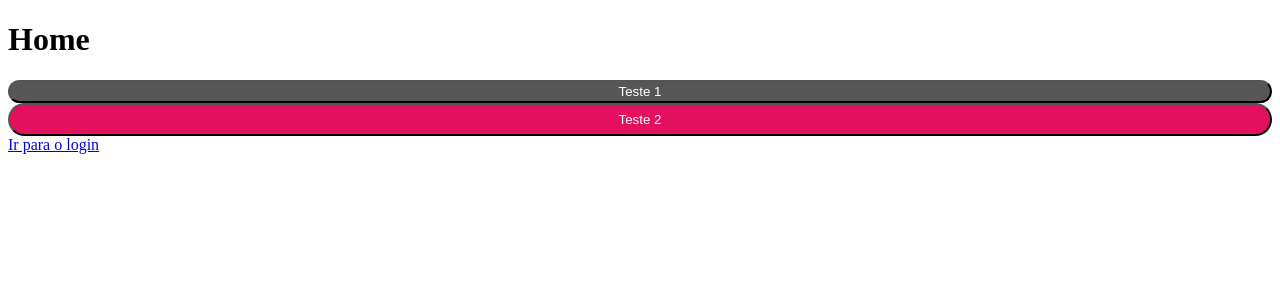
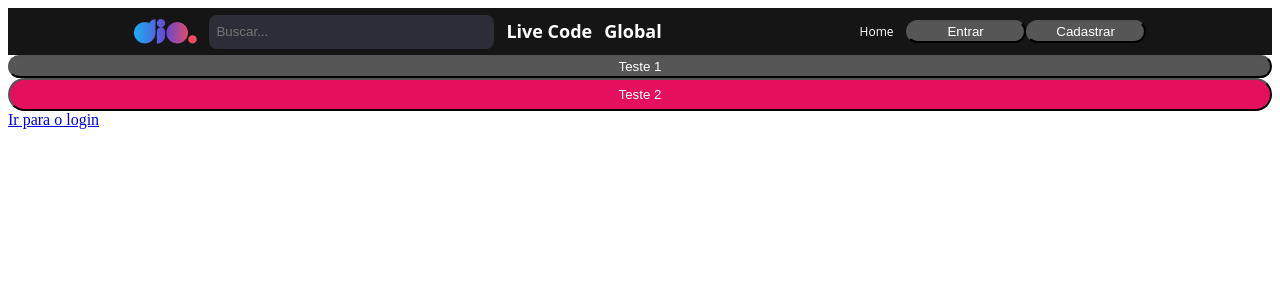
Before and after one commit to Lazaro84-alv/Dio-clone, a React (Create React App) app: page / in a window 1280 px wide. Shown: the top 300 px of the page. Built offline with nearby package versions, Linux system fonts and the light colour scheme.

Commit message:
feat(header): implements header components

```diff
--- /dev/null
+++ b/src/components/Header/index.jsx
@@ -0,0 +1,39 @@
+import React from 'react'
+
+import logo from '../../assets/logo-dio.png'
+
+import { Button } from '../Button';
+
+import {
+  BuscarInputContainer,
+  Container,
+  Input,
+  Menu,
+  MenuRight,
+  Row,
+  Wrapper
+} from './styles';
+
+const Header = () => {
+  return (
+    <Wrapper>
+      <Container>
+        <Row>
+          <img src={logo} alt="Logo da dio" />
+          <BuscarInputContainer>
+            <Input placeholder="Buscar..." />
+          </BuscarInputContainer>
+          <Menu>Live Code</Menu>
+          <Menu>Global</Menu>
+        </Row>
+        <Row>
+          <MenuRight href="#">Home</MenuRight>
+          <Button title="Entrar" />
+          <Button title="Cadastrar" />
+        </Row>
+      </Container>
+    </Wrapper>
+  );
+}
+
+export { Header }
--- /dev/null
+++ b/src/components/Header/styles.js
@@ -0,0 +1,70 @@
+import styled  from 'styled-components';
+
+export const Container = styled.div`
+    width: 100%;
+    max-width: 80%;
+    height: 47px;
+    display: flex;
+    justify-content: space-between;
+    align-items: center;
+    margin: 0 auto;
+`
+
+export const Row = styled.div`
+    display: flex;
+    flex-direction: row;
+    align-items: center;
+`;
+
+export const Wrapper = styled.div`
+    background-color: #151515;
+    width: 100%;
+    height: 47px;
+    display: flex;
+    justify-content: center;
+    align-items: center
+`
+
+export const BuscarInputContainer = styled.div`
+    width: 275px;
+    height: 30px;
+    background: #2D2D37;
+    border-radius: 8px;
+    padding: 2px 5px;
+    margin: 0 12px;
+    display:flex;
+`
+
+export const Menu = styled.a`
+    font-family: 'Open Sans';
+    font-style: normal;
+    font-weight: 700;
+    font-size: 18px;
+    line-height: 25px;
+    color: #FFFFFF;
+    margin-right: 12px;
+`
+
+export const MenuRight = styled.a`
+    font-family: 'Open Sans';
+    font-style: normal;
+    font-size: 12px;
+    line-height: 25px;
+    color: #FFFFFF;
+    margin-right: 12px;
+    text-decoration: none;
+`
+
+export const UserPicture = styled.img`
+    width: 32px;
+    height: 32px;
+    border-radius: 22px;
+    border: 3px solid #FFFFFF;
+`
+
+export const Input = styled.input`
+    background: transparent;
+    flex: 1;
+    border: 0;
+    color: #FFFFFF;
+`
--- a/src/pages/home/index.jsx
+++ b/src/pages/home/index.jsx
@@ -1,12 +1,13 @@
 import React from 'react';
 import { Link } from "react-router-dom";
 
-import { Button } from '../../components/Button';
+import { Button } from '../../components/Button'
+import { Header } from '../../components/Header';
 
 const Home = () => {
   return (
     <>
-      <h1>Home</h1>
+      <Header />
       <Button title="Teste 1" />
       <Button variant="secondary" title="Teste 2" />
       <Link to="/login"> Ir para o login</Link>
--- /dev/null
+++ b/src/pages/home/styles.js
@@ -0,0 +1,75 @@
+import styled from 'styled-components';
+
+export const Container = styled.div`
+  width: 100%;
+  max-width: 80%;
+  height: 47px;
+  display: flex;
+  justify-content: space-between;
+  align-items: center;
+  margin: 0 auto;
+`
+
+export const Row = styled.div`
+  display: flex;
+  flex-direction: row;
+  align-items: center;
+`
+
+export const Column = styled.div`
+  display: flex;
+  flex-direction: column;
+  align-items: center;
+`
+
+export const Wrapper = styled.div`
+  background-color: #151515;
+  width: 100%;
+  height: 47px;
+  display: flex;
+  justify-content: center;
+  align-items: center;
+`
+
+export const BuscarInputContainer = styled.div`
+  width: 175px;
+  height: 38px;
+  background: #2D2D37;
+  border-radius: 8px;
+  padding: 2px 5px;
+  margin: 0 12px;
+`
+
+export const Menu = styled.a`
+  font-family: 'Open Sans';
+  font-style: normal;
+  font-size: 12px;
+  line-height: 25px;
+  color: #FFFFFF;
+  margin-right: 12px;
+  text-decoration: none;
+`
+
+export const MenuRight = styled.a`
+  font-family: 'Open Sans';
+  font-style: normal;
+  font-size: 12px;
+  line-height: 25px;
+  color: #FFFFFF;
+  margin-right: 12px;
+  text-decoration: none;
+`
+
+export const UserPicture = styled.img`
+  width: 32px;
+  height: 32px;
+  border-radius: 22px;
+  border: 2px solid #FFFFFF;
+`
+
+export const Input = styled.input`
+  background: transparent;
+  flex: 1;
+  border: 0;
+  color: #FFFFFF;
+`
```
Also changed, not shown: .eslintrc.json.
